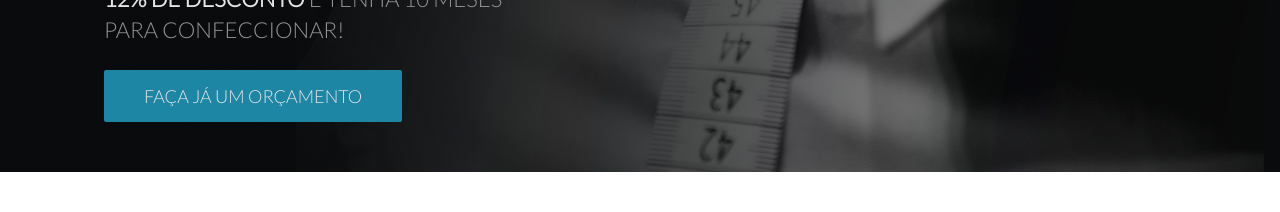
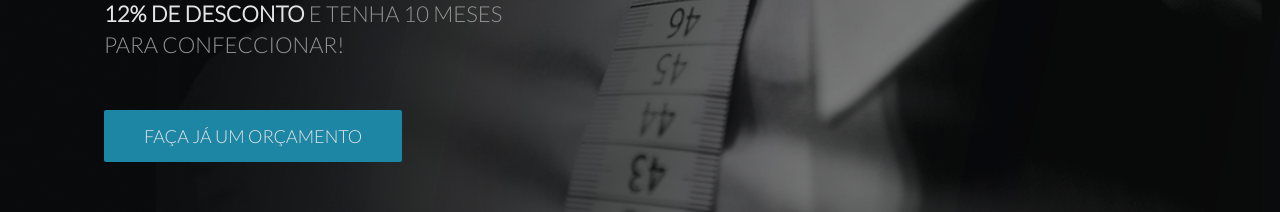
Before and after one commit to fcventura02/renee-trajar, a React (Create React App) app: page / in a window 1280 px wide. Shown: the part 458-670 px from the top of the page. Built offline with nearby package versions, Linux system fonts and the light colour scheme; a web font is replaced by a local one.

Commit message:
updated height from banner and margin from button

```diff
--- a/src/components/Banner/banner.module.scss
+++ b/src/components/Banner/banner.module.scss
@@ -1,5 +1,6 @@
 .banner{
-	height: 90vh;
+	height: 100%;
+	min-height: 90vh;
 	background: url("../../img/banner.png") fixed no-repeat right, #090A0C;
 	background-size: cover;
 
@@ -73,7 +74,7 @@
 				display: inline-block;
 				background: var(--color-blue-ligth);
 				padding: 14px 39px;
-				margin: auto 0;
+				margin: 25px 0 50px 0;
 				margin-right: auto;
 				font-size: 18px;
 				line-height: 22px;
```
